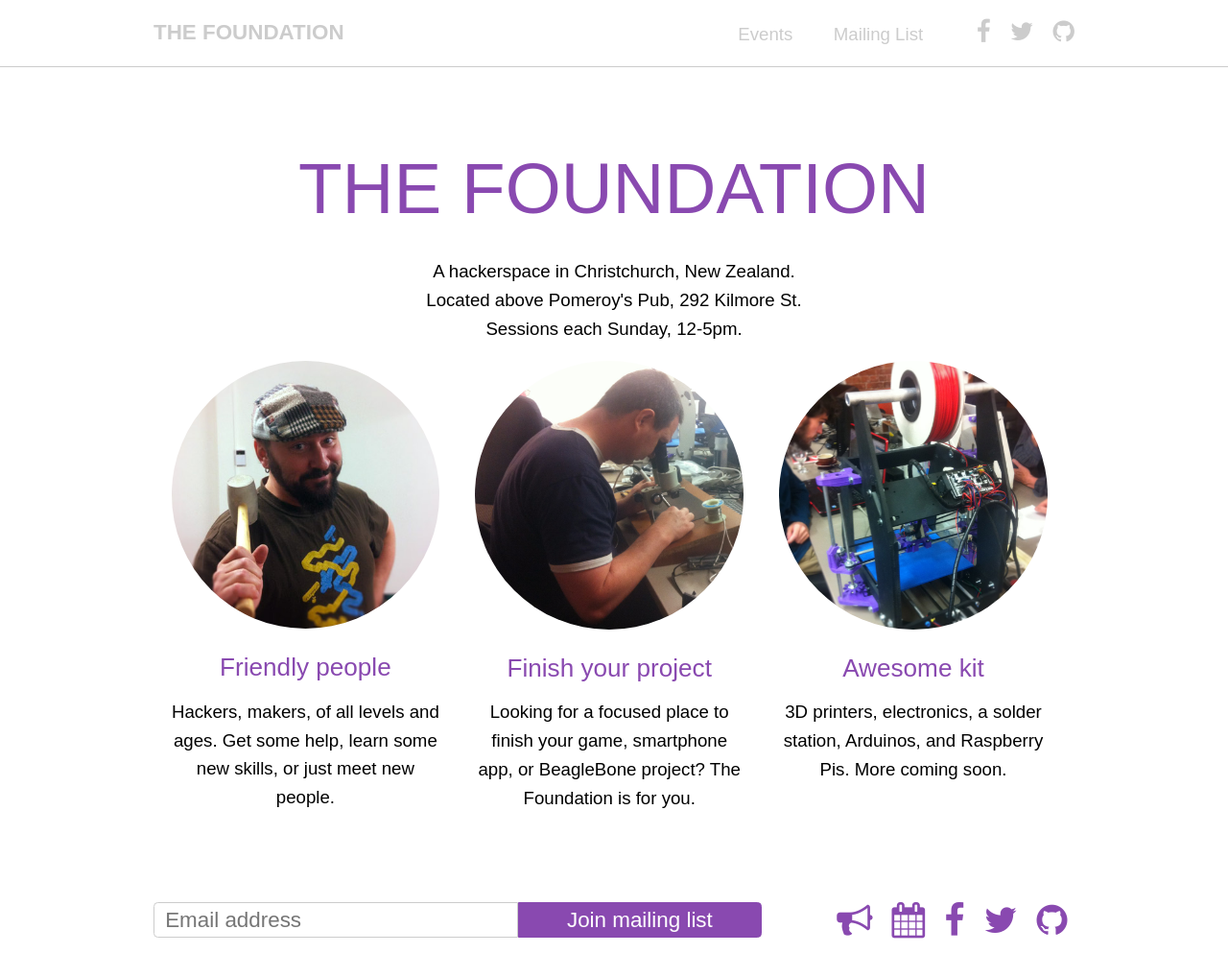
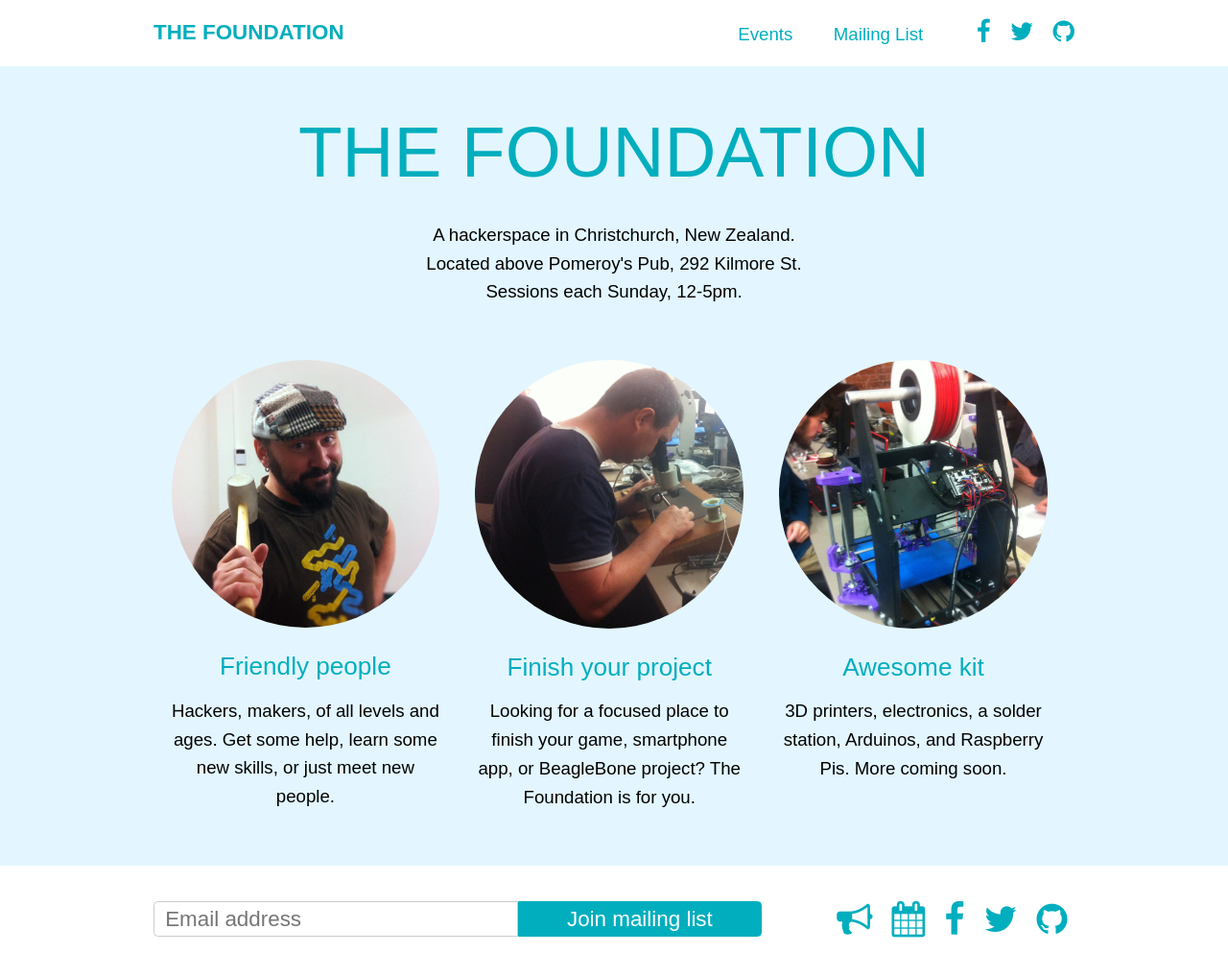
Before and after one commit to the-foundation/the-foundation.github.io, a Jekyll site: the page built from source/index.html, in a window 1280 px wide. Shown: the whole page at 96% size. Built offline with Jekyll 4.4.1, drawn with Linux system fonts in a browser that asks for light colours; nearby versions of some CDN libraries.

Commit message:
Support custom page body class

```diff
--- a/source/_layouts/bare.html
+++ b/source/_layouts/bare.html
@@ -37,8 +37,10 @@
       </div>
     </div>
 
-    <div id="page-body">
-      {{ content }}
+    <div id="page-body"{% if page.body_class %} class="{{ page.body_class }}"{% endif %}>
+      <div class="content">
+        {{ content }}
+      </div>
     </div>
 
     <div id="page-footer">
--- a/source/_scss/_foundation.scss
+++ b/source/_scss/_foundation.scss
@@ -1,3 +1,5 @@
+$blue: #00aebe;
+$light-blue: #e3f6ff;
 $natural-page-width: 960px;
 
 body, input, textarea {
@@ -22,7 +24,7 @@ em {
 
 h1, h2, h3 {
   margin: 0.5em 0;
-  color: #8949b0;
+  color: $blue;
 }
 
 h1 {
@@ -51,8 +53,8 @@ input[type="email"] {
 }
 
 input[type="submit"], input[type="button"], button {
-  border: 1px solid #8949b0;
-  background: #8949b0;
+  border: 1px solid $blue;
+  background: $blue;
   color: white;
   cursor: pointer;
   -webkit-appearance: none;
@@ -71,8 +73,15 @@ input[type="submit"]:active, input[type="button"]:active, button:active {
 /* Layout */
 
 #page-body {
-  margin: 2em auto;
-  width: $natural-page-width;
+  .content {
+    margin: 0 auto;
+    padding: 2em 0;
+    width: $natural-page-width;
+  }
+
+  &.home {
+    background: $light-blue;
+  }
 }
 
 /* Mailing list */
@@ -104,7 +113,6 @@ input[type="submit"]:active, input[type="button"]:active, button:active {
 /* Intro */
 
 #intro {
-  padding: 4em 0 0;
   text-align: center;
 
   h1 {
@@ -137,7 +145,7 @@ input[type="submit"]:active, input[type="button"]:active, button:active {
   margin: 2em 0;
 
   a {
-    color: #8949b0;
+    color: $blue;
     font-size: 2em;
     margin: 0 0.2em;
   }
@@ -165,12 +173,11 @@ input[type="submit"]:active, input[type="button"]:active, button:active {
 }
 
 #page-header {
-  border-bottom: 1px solid #ccc;
   overflow: hidden;
   padding: 1em 2em;
 
   a {
-    color: #ccc;
+    color: $blue;
 
     &:hover {
       color: black;
@@ -184,8 +191,8 @@ input[type="submit"]:active, input[type="button"]:active, button:active {
   }
 
   .logo {
+    font-weight: bold;
     font-size: 1.2em;
-    font-weight: bold;
     text-transform: uppercase;
     float: left;
   }
--- a/source/index.html
+++ b/source/index.html
@@ -1,6 +1,7 @@
 ---
 full_title: The Foundation – Hackerspace in Christchurch, NZ
 layout: bare
+body_class: home
 ---
 
 <div id="intro">
```
